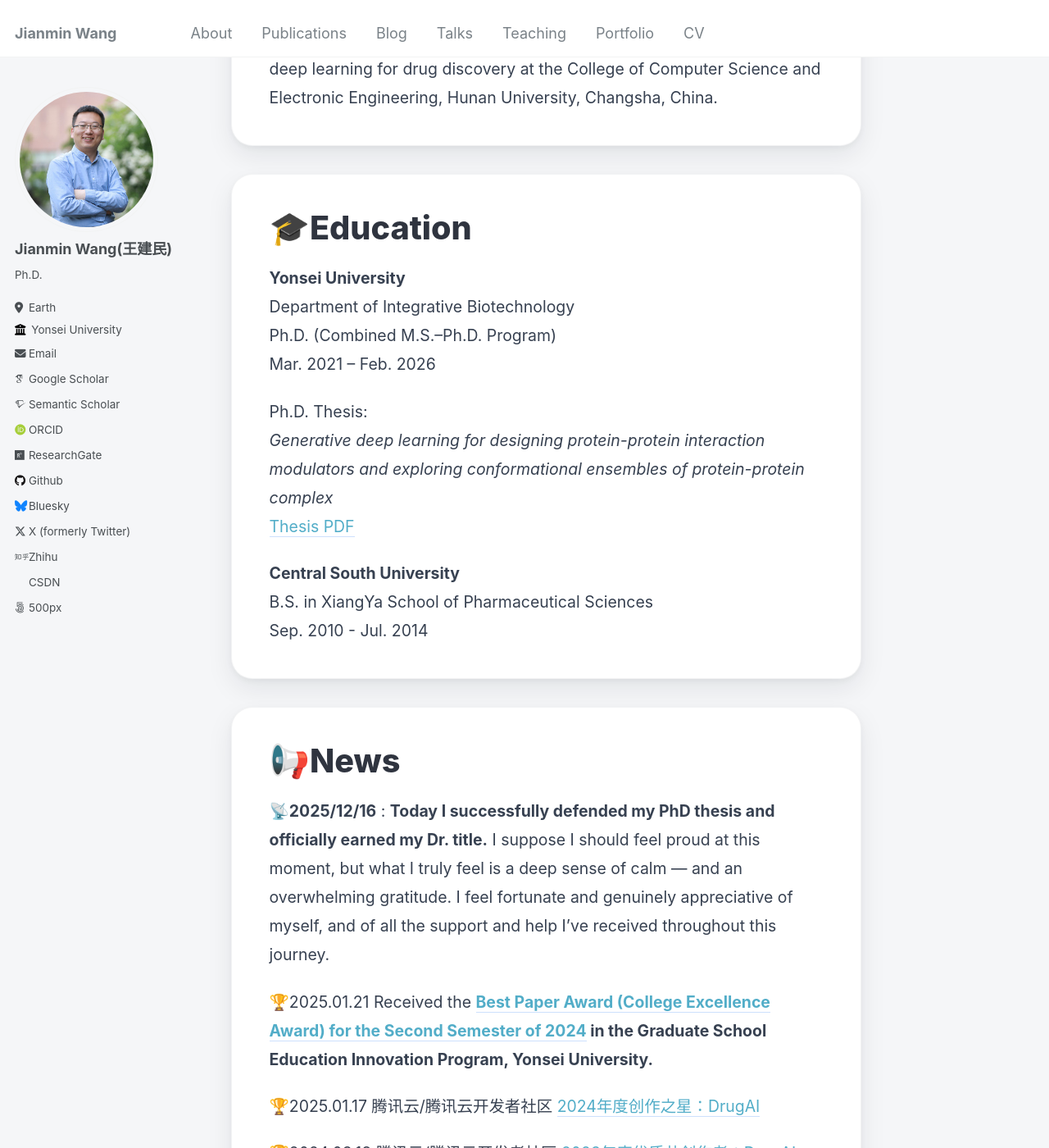
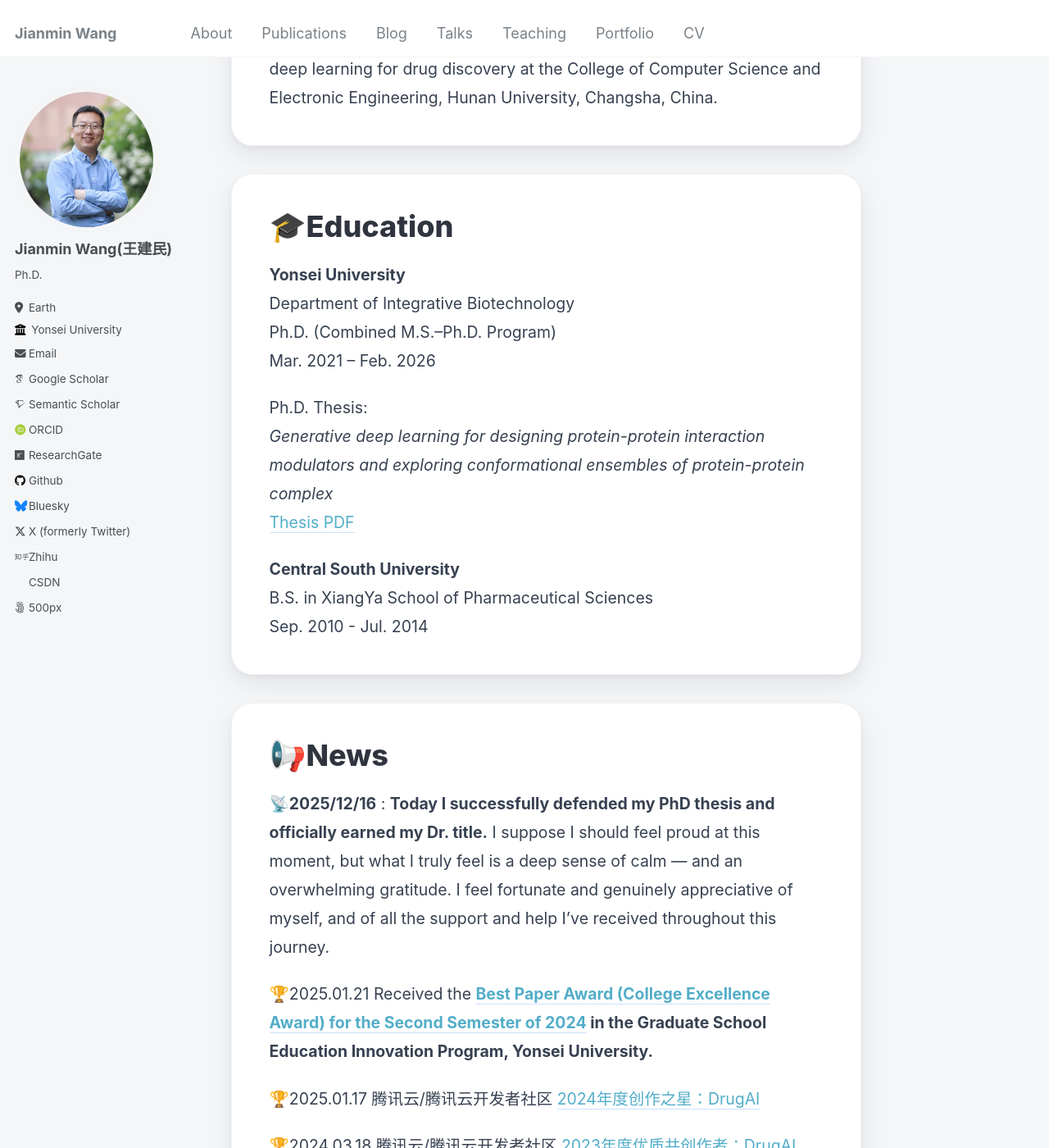
Before and after one commit to Jianmin2drugai/Jianmin2drugai.github.io, a Jekyll site: the page built from _pages/about.md, in a window 1280 px wide and 1400 px high, scrolled down 784 px. Shown: the whole window at 82% size. Built offline with Jekyll 4.4.1, drawn with Linux system fonts in a browser that asks for light colours; some web fonts are replaced.

Commit message:
Update custom.css

```diff
--- a/assets/css/custom.css
+++ b/assets/css/custom.css
@@ -46,13 +46,13 @@ body {
 
 .card-section h1 {
   margin-bottom: 18px;
-  font-size: 2.2rem;
+  font-size: 2.00rem;
   font-weight: 800;
 }
 
 .card-section h2 {
   margin-bottom: 22px;
-  font-size: 2.05rem;
+  font-size: 1.85rem;
   font-weight: 800;
   letter-spacing: -0.01em;
 }
```
